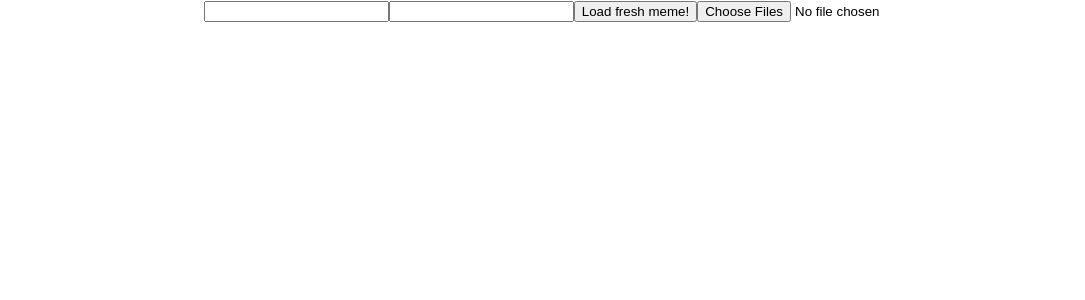
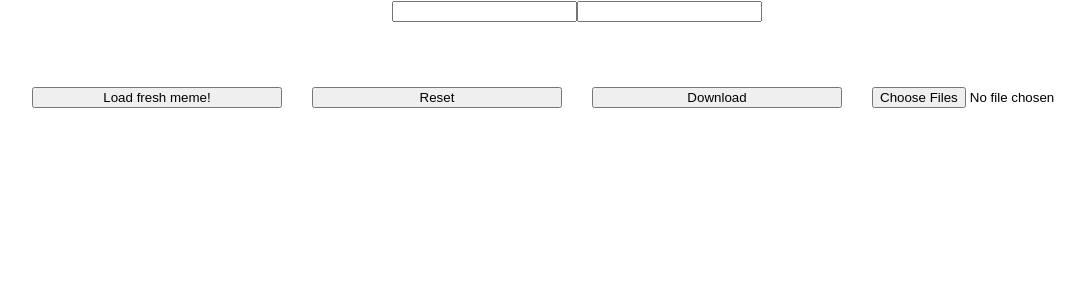
Before and after one commit to koedukativ/meme_factory, a React (Create React App) app: page / in a window 1280 px wide. Shown: the top 300 px of the page, without its empty margins (63-1148 px from the left). Built offline with nearby package versions, Linux system fonts and the light colour scheme.

Commit message:
Reset and Download Button

```diff
--- a/package.json
+++ b/package.json
@@ -6,6 +6,7 @@
     "@testing-library/jest-dom": "^4.2.4",
     "@testing-library/react": "^9.5.0",
     "@testing-library/user-event": "^7.2.1",
+    "dom-to-image": "^2.6.0",
     "react": "^16.13.1",
     "react-dom": "^16.13.1",
     "react-scripts": "3.4.3"
--- a/src/App.css
+++ b/src/App.css
@@ -1,3 +1,12 @@
+.button {
+  margin: 15px;
+  width: 250px;
+}
+
+.buttons {
+  margin: 50px 20px;
+}
+
 .App {
   text-align: center;
 }
@@ -40,17 +49,33 @@
 #memePic{
   max-width: 800px;
   max-height: 800px;
+  pointer-events: none;
 }
 
 .memeText{
   font-family: impact;
   font-size: 30px;
+  max-height: 30px;
+  width: 100%;
   -webkit-text-fill-color: white;
   -webkit-text-stroke-color: black;
   -webkit-text-stroke-width: 1.00px;
   position: absolute;
+  text-align: center;
+  cursor: pointer;
+}
+
+.memeTextSmall{
+  font-family: impact;
+  font-size: 20px;
+  max-height: 20px;
   width: 100%;
+  -webkit-text-fill-color: white;
+  -webkit-text-stroke-color: black;
+  -webkit-text-stroke-width: 1.00px;
+  position: absolute;
   text-align: center;
+  cursor: pointer;
 }
 
 #textBottom{
@@ -60,3 +85,10 @@
 .memeContainer {
   position: relative;
 }
+
+.pic {
+  max-width: 800px;
+  text-align: center;
+  margin-left: auto;
+  margin-right: auto;
+}
--- a/src/App.js
+++ b/src/App.js
@@ -1,10 +1,12 @@
 import React, { useState } from 'react';
+import domtoimage from 'dom-to-image';
 import './App.css';
+
 
 function App() {
 
   const [meme, changeMeme] = useState();
-  const [memeText, editText] = useState(["mememe", "youyuuy"]);
+  const [memeText, editText] = useState(["Enter Text", "Add Bottom Text"]);
 
   const loadMemes = () => {
     fetch('https://api.imgflip.com/get_memes')
@@ -17,6 +19,11 @@ function App() {
     const textCopy = [...memeText];
     textCopy[num] = document.querySelectorAll("input")[num].value;
     editText(textCopy);
+    if(textCopy[num].length > 25) {
+      console.log("too big");
+      document.querySelectorAll(".memeText")[num].style.fontSize = "20px";
+      console.log(document.querySelectorAll(".memeText")[num]);
+    }
   }
 
   const addMeme = () => {
@@ -65,30 +72,41 @@ function App() {
     elmnt.onmousedown = clicker;
   }
 
+  const reset = () => {
+    changeMeme(null);
+  }
 
-
-
-
-
-
-
-
+  const download = () => {
+    domtoimage.toJpeg(document.querySelector(".memeContainer"), {quality: 0.95}, {height: meme.height}, {width: meme.width})
+    .then(function (dataUrl) {
+      let link = document.createElement('a');
+      link.download = 'my-meme.jpeg';
+      link.href = dataUrl;
+      link.click();
+    });
+  }
 
   return (
     <div className="App">
       {meme ?
         <div className="memeContainer">
-          <p className="memeText">{memeText[0]}</p>
+          <p className="memeText" >{memeText[0]}</p>
           <p className="memeText" id="textBottom">{memeText[1]}</p>
-          <img id="memePic" src={meme.url}/>
+          <img id="memePic" src={meme.url} unselectable="on"/>
         </div>
       :
       null
       }
-      <input onChange={() => {changeText(0)}}></input>
-      <input onChange={() => {changeText(1)}}></input>
-      <button onClick={loadMemes}>Load fresh meme!</button>
-      <input onChange={addMeme} type="file" id="input" multiple></input>
+      <div className="inputFields">
+        <input onChange={() => {changeText(0)}}></input>
+        <input onChange={() => {changeText(1)}}></input>
+      </div>
+      <div className="buttons">
+        <button className="button" onClick={loadMemes}>Load fresh meme!</button>
+        <button className="button" onClick={reset}>Reset</button>
+        <button className="button" onClick={download}>Download</button>
+        <input className="button" onChange={addMeme} type="file" multiple></input>
+      </div>
     </div>
   );
 }
```
Also changed, not shown: public/index.html (+0 -10 lines), 1 other file (tests, documents, lock files or other folders).
